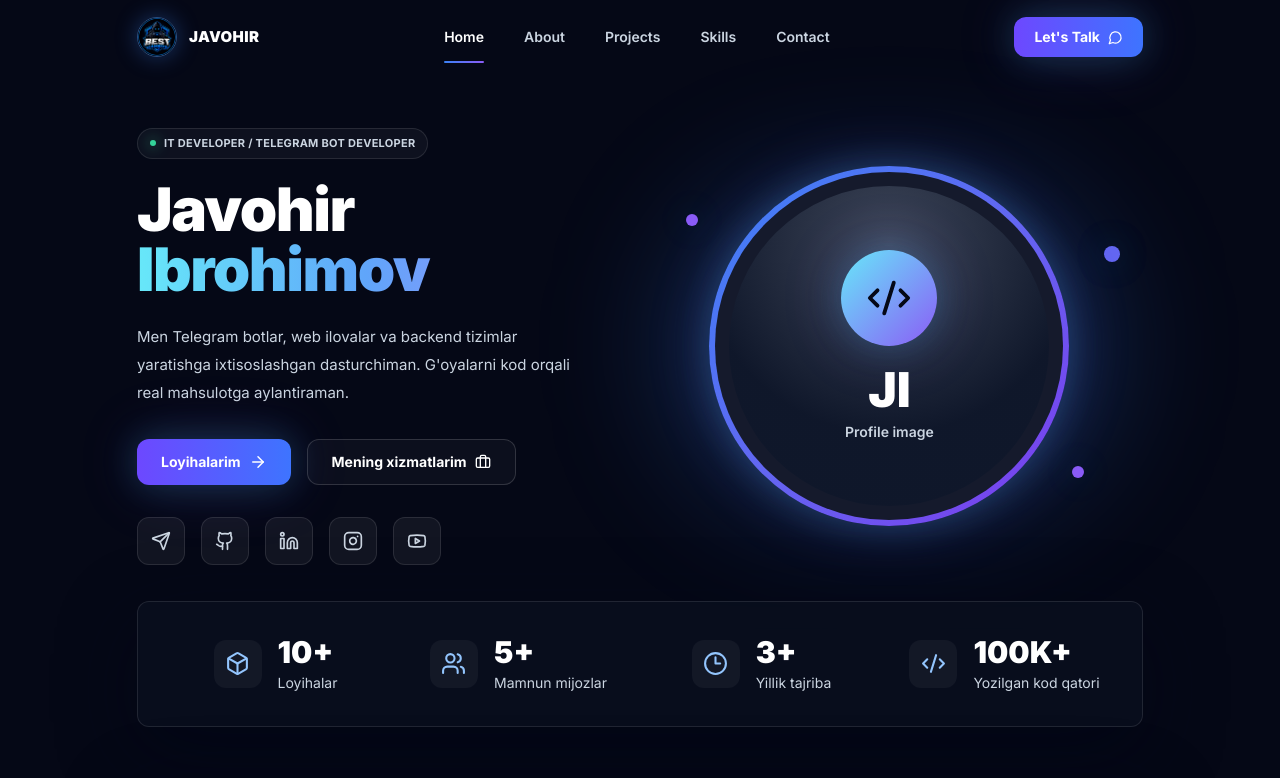
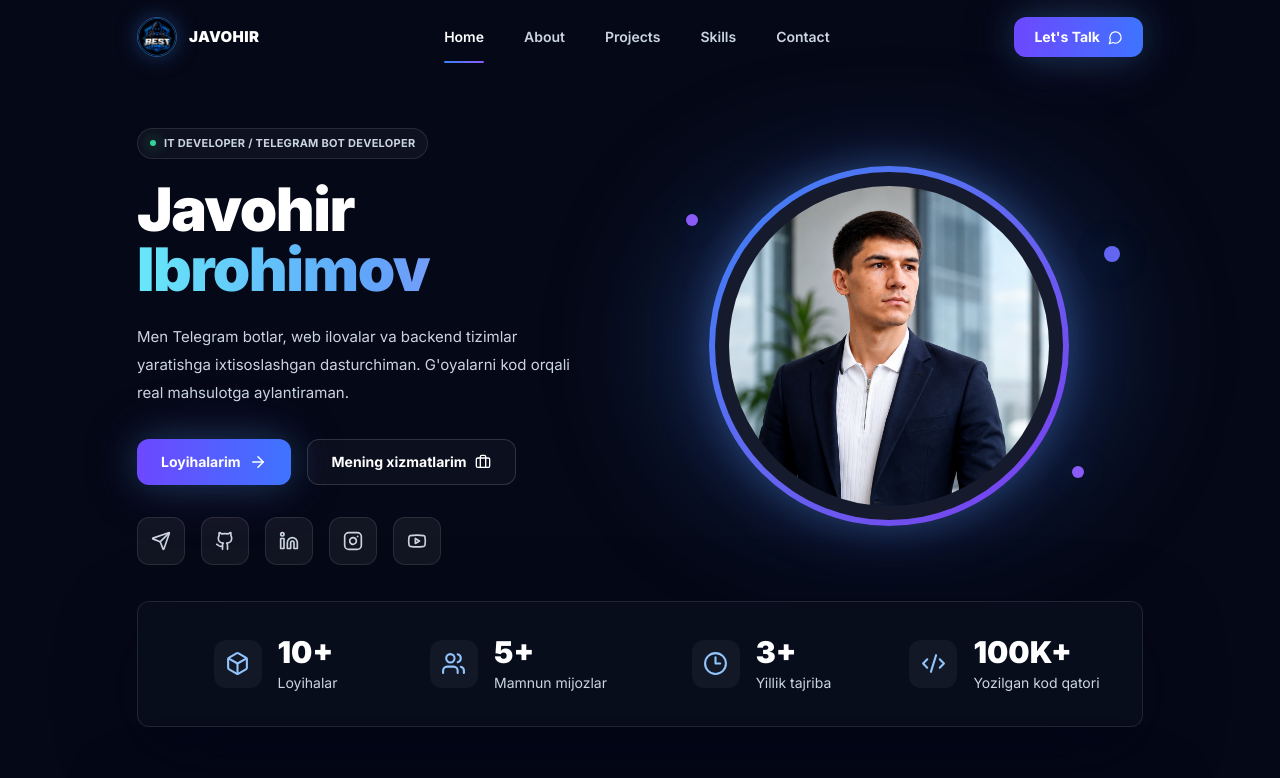
Before and after one commit to ibrohimov0521/MYportfolio, a React (Vite) app: page / in a window 1280 px wide. Shown: the top 778 px of the page. Built offline with nearby package versions, Linux system fonts and the light colour scheme.

Commit message:
Add profile photo

```diff
--- a/src/data/siteData.js
+++ b/src/data/siteData.js
@@ -11,8 +11,8 @@ export const profile = {
   email: 'javohiribrohimov0521@gmail.com',
   telegramUsername: '@javohir_ibrohimov',
   telegramUrl: 'https://t.me/javohir_ibrohimov',
-  // Profil rasm qo'yish: rasmni public/profile.jpg qilib saqlang va quyidagini '/profile.jpg' qiling.
-  imageUrl: '',
+  // Profil rasm qo'yish: rasmni public ichiga saqlang va shu yo'lni yangilang.
+  imageUrl: '/profile.png',
 };
 
 export const socialLinks = [
```
Also changed, not shown: public/profile.png (added).
